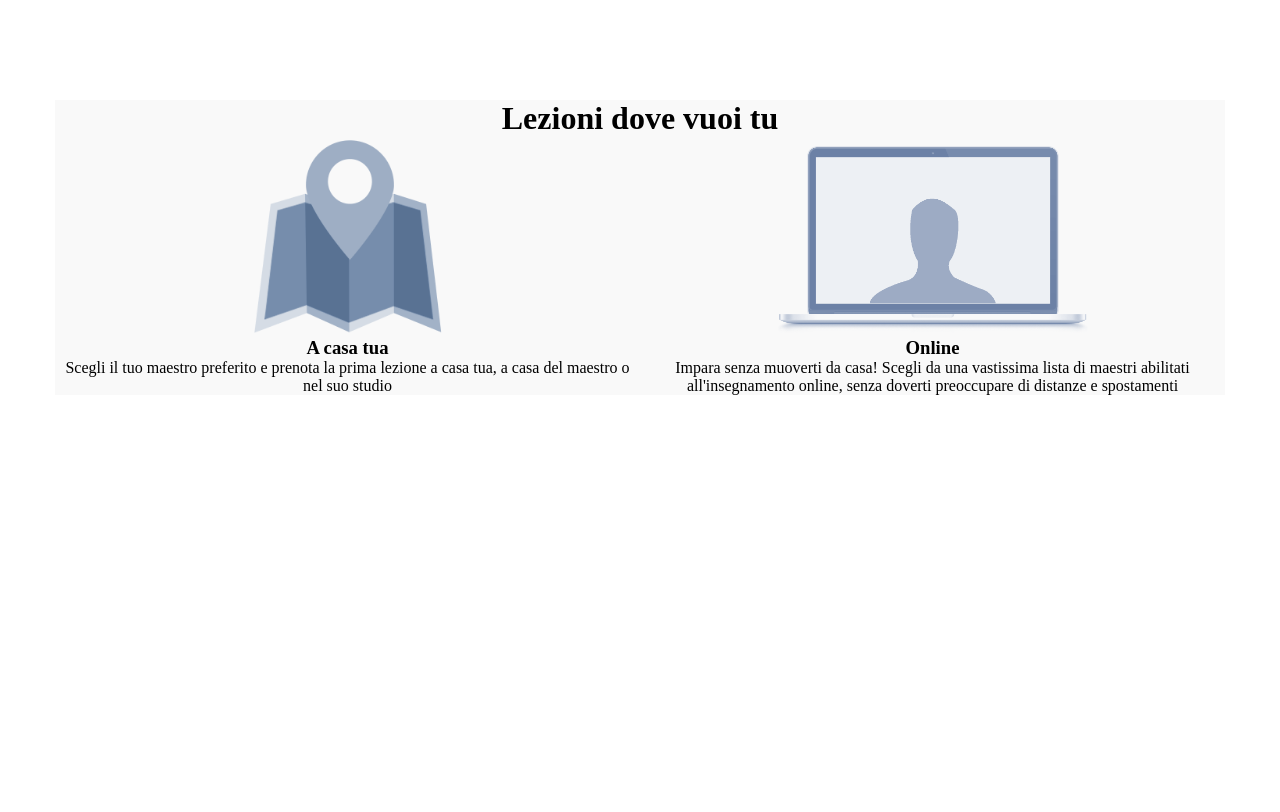
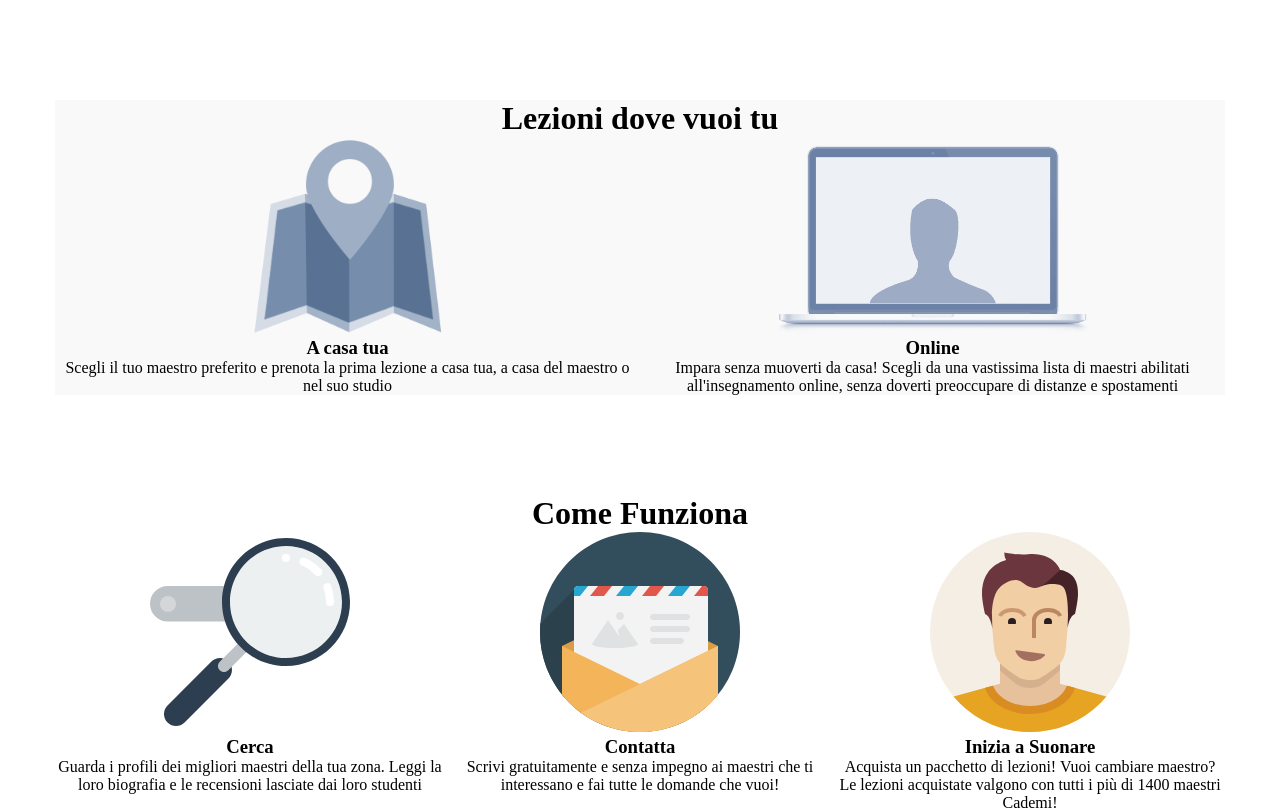
Before and after one commit to DanyFN/htmlcss-12bool, a plain HTML site: page index.html in a window 1280 px wide. Drawn offline with Linux system fonts and the light colour scheme.

Commit message:
lezioni - steps

```diff
--- a/index.html
+++ b/index.html
@@ -23,27 +23,27 @@
       </div>
     </div>
 
-    <!-- <div id="steps" class="container">
+    <div id="steps" class="container">
       <div class="row">
         <h1>Come Funziona</h1>
-        <div class="left">
+        <div class="col-xs-12 col-lg-4 col-md-4">
           <img src="img/search.svg" alt="">
           <h3>Cerca</h3>
           Guarda i profili dei migliori maestri della tua zona. Leggi la loro biografia e le recensioni lasciate dai loro studenti
         </div>
-        <div class="central">
+        <div class="col-xs-12 col-lg-4 col-md-4">
           <img src="img/letter.svg" alt="">
           <h3>Contatta</h3>
           Scrivi gratuitamente e senza impegno ai maestri che ti interessano e fai tutte le domande che vuoi!
         </div>
-        <div class="right">
+        <div class="col-xs-12 col-lg-4 col-md-4">
           <img src="img/male.svg" alt="">
           <h3>Inizia a Suonare</h3>
           Acquista un pacchetto di lezioni! Vuoi cambiare maestro? Le lezioni acquistate valgono con tutti i più di 1400 maestri Cademi!
         </div>
         <div class="clear"></div>
       </div>
-    </div> -->
+    </div>
 
     <!-- <div id="why" class="container" background="grey">
       <div class="row">
--- a/style.css
+++ b/style.css
@@ -42,12 +42,12 @@
 }
 
 /* BLOCCO STEPS */
-#steps .row > .left,
+/* #steps .row > .left,
 #steps .row > .central,
 #steps .row > .right{
   float: left;
   width: 33%;
-}
+} */
 
 
 #why .row > .first,
```
